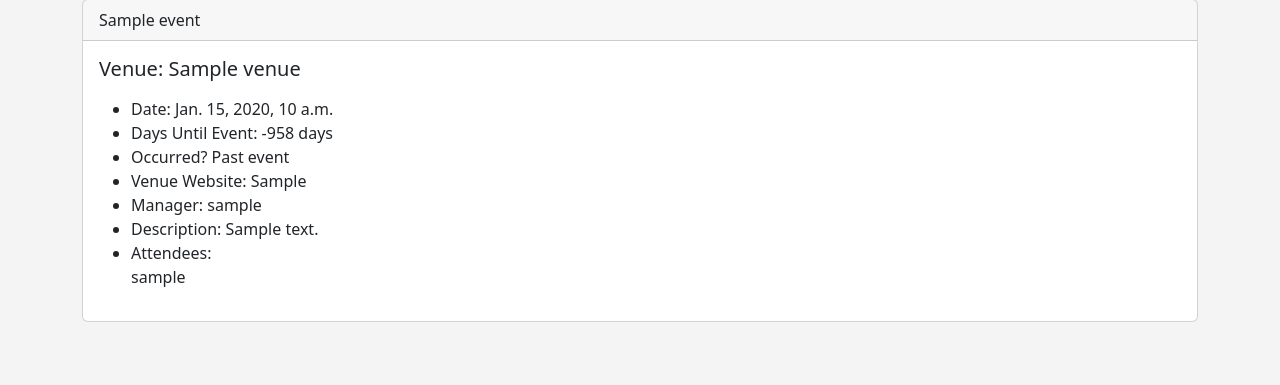
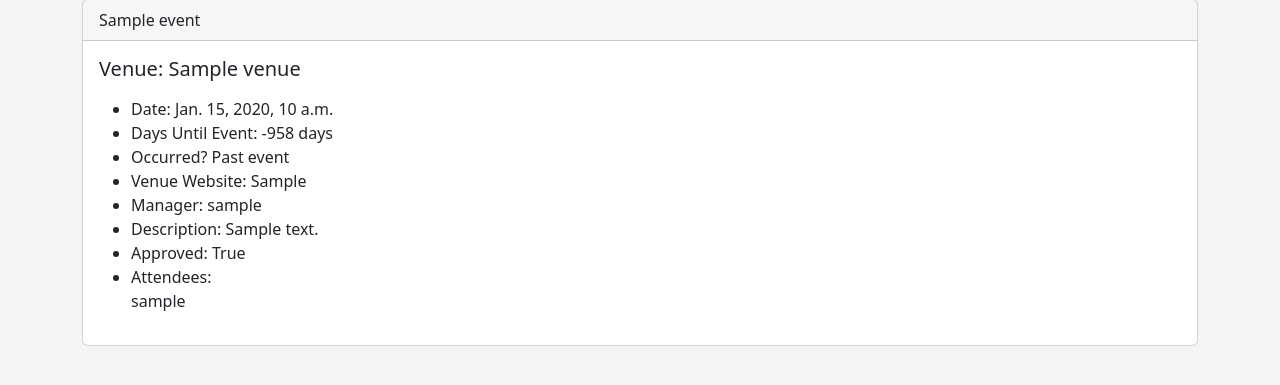
Before and after one commit to Stephen-Nw/clubsite, a Django app: page /events in a window 1280 px wide. Shown: the part 161-546 px from the top of the page. Run offline with Django 4.2, Linux system fonts and the light colour scheme; tables that the repository leaves empty hold one stand-in row (values such as "Sample post").

Commit message:
add approved field to event list page

```diff
--- a/events/templates/events/event_list.html
+++ b/events/templates/events/event_list.html
@@ -20,6 +20,7 @@
 <li>Venue Website: {{ event.venue.web }}</li>
 <li>Manager: {{ event.manager }}</li>
 <li>Description: {{ event.description }}</li>
+<li>Approved: {{ event.approved }}</li>
 <li>Attendees:<br/>
 	{% for user in event.attendees.all %}
 {{ user }}<br/>
```
